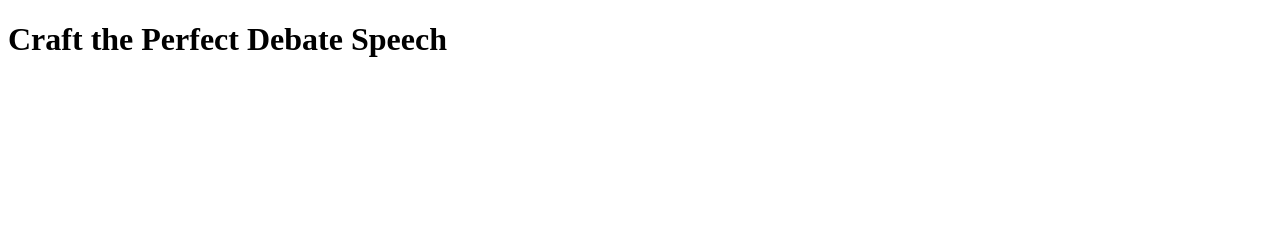
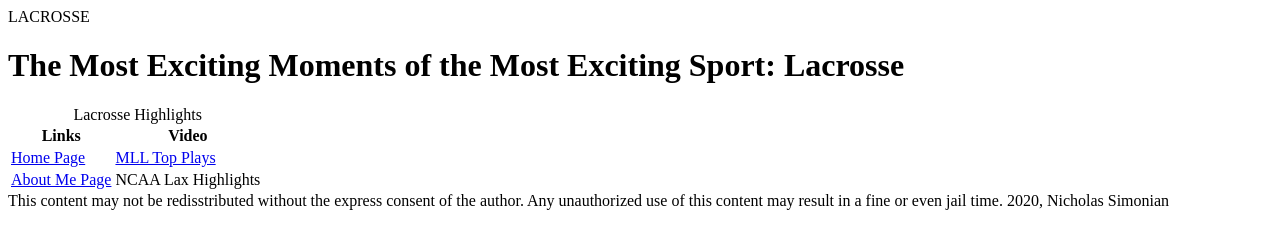
Before and after one commit to nicholassimonian21/nicholassimonian21.github.io, a plain HTML site: page index.html in a window 1280 px wide. Drawn offline with Linux system fonts and the light colour scheme.

Commit message:
Added tables and links to index.html, created about.html page.

```diff
--- a/index.html
+++ b/index.html
@@ -11,7 +11,40 @@
 </head>
 
 <body>
-  <h1>Craft the Perfect Debate Speech</h1>
+  <header>LACROSSE</header>
+  <h1>The Most Exciting Moments of the Most Exciting Sport: Lacrosse</h1>
+  <table>
+    <caption>Lacrosse Highlights</caption>
+    <thead>
+      <tr>
+        <th>Links</th>
+        <th>Video</th>
+        <th>      </th>
+      </tr>
+    </thead>
+    <tbody>
+      <tr>
+        <td><a href="index.html">Home Page</a></td>
+        <td><!--<video width="200" height="150" controls>
+	           <source src="vid.mp4" type="video/mp4">
+             </video>--><a href="https://www.youtube.com/watch?v=5cNN9L1tvjQ">MLL Top Plays</a></td>
+        <td>      </td>
+      </tr>
+    </tbody>
+    <tfoot>
+      <tr>
+        <td><a href="about.html">About Me Page</a></td>
+        <td><!--<video width="200" height="150" controls>
+	           <source src="vid.mp4" type="video/mp4">
+             </video>--><a href"https://www.youtube.com/watch?v=nekKlFI749A">NCAA Lax Highlights</a></td>
+        <td>      </td>
+      </tr>
+    </tfoot>
+  </table>
+  <footer>This content may not be redisstributed without the express consent of the author. Any unauthorized use of this content may result in a fine or even jail time.
+  2020, Nicholas Simonian</footer>
+
+
   <script src="js/scripts.js"></script>
 </body>
 
```
Also changed, not shown: about.html (added, +34 -0 lines).
